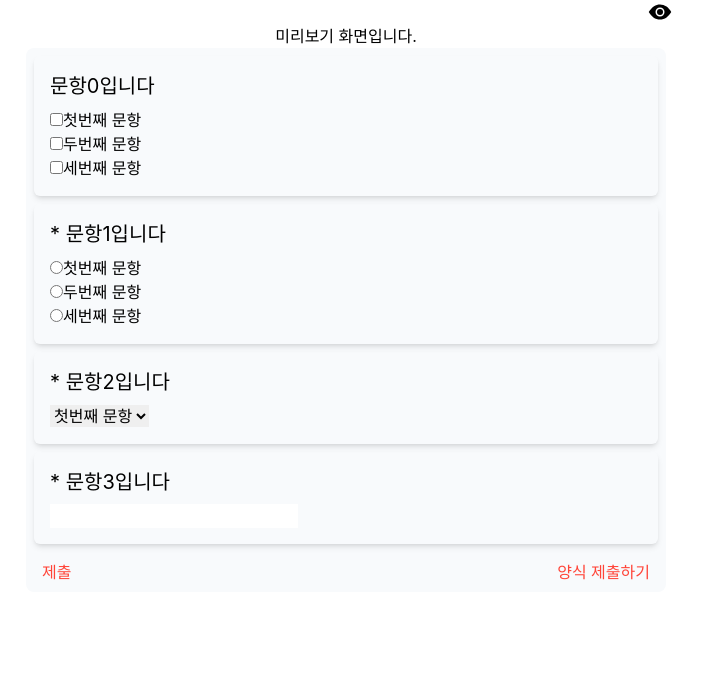
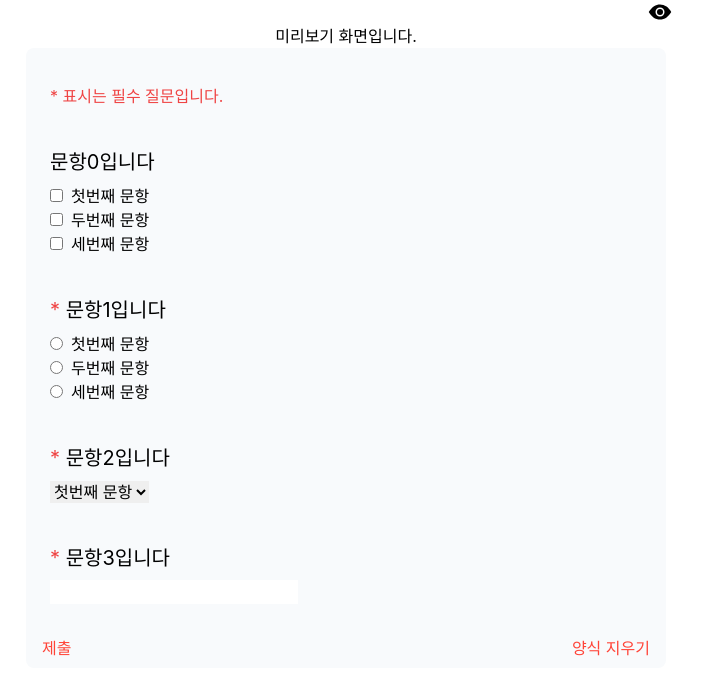
Before and after one commit to jooheekim0713/google-form, a React (Create React App) app: page /viewForm in a window 1280 px wide. Shown: the top 694 px of the page, without its empty margins (294-996 px from the left). Built offline with nearby package versions, Linux system fonts and the light colour scheme.

Commit message:
[ STYLE ] : 미리보기 화면 CSS수정

```diff
--- a/src/pages/ViewForm.tsx
+++ b/src/pages/ViewForm.tsx
@@ -11,13 +11,15 @@ interface TitleProps {
 
 const Question = () => {
   const questions = useAppSelector(selectQuestion);
-
+  //question.required true인 경우 이벤트 추가
   return (
     <ol>
       {questions.map((question) => (
-        <li className="p-4 shadow-md rounded-md m-2" key={question.id}>
+        <li className="p-4 rounded-md m-2" key={question.id}>
           <div className="mb-2 text-xl text">
-            <span>{question.required ? '* ' : ''}</span>
+            <span className="text-red-500">
+              {question.required ? '* ' : ''}
+            </span>
             <span>{question.title}</span>
           </div>
 
@@ -37,6 +39,7 @@ const Question = () => {
                         type={question.type}
                         name={question.id.toString()}
                         id={question.id.toString()}
+                        className="mr-2"
                       />
                       <span>{answer}</span>
                     </label>
@@ -75,14 +78,15 @@ const ViewForm = ({ title }: TitleProps) => {
     <div className="flex flex-col items-center">
       미리보기 화면입니다.
       <div className="w-5/6 md:w-4/6 lg:w-1/2 min-w-min rounded-lg bg-slate-50">
-        <section>
-          <h1 className="text-5xl">{subject.text}</h1>
-          <h2 className="text-xl">{subject.description}</h2>
+        <section className=" rounded-md m-2 p-4">
+          <h1 className="text-4xl pb-2">{subject.text}</h1>
+          <h2 className="text-xl pb-1">{subject.description}</h2>
+          <p className="text-red-500"> * 표시는 필수 질문입니다.</p>
         </section>
         <Question />
         <div className="flex justify-between">
           <Button text="제출" onClick={handleSubmit} />
-          <Button text="양식 제출하기" onClick={resetForm} />
+          <Button text="양식 지우기" onClick={resetForm} />
         </div>
       </div>
     </div>
```
